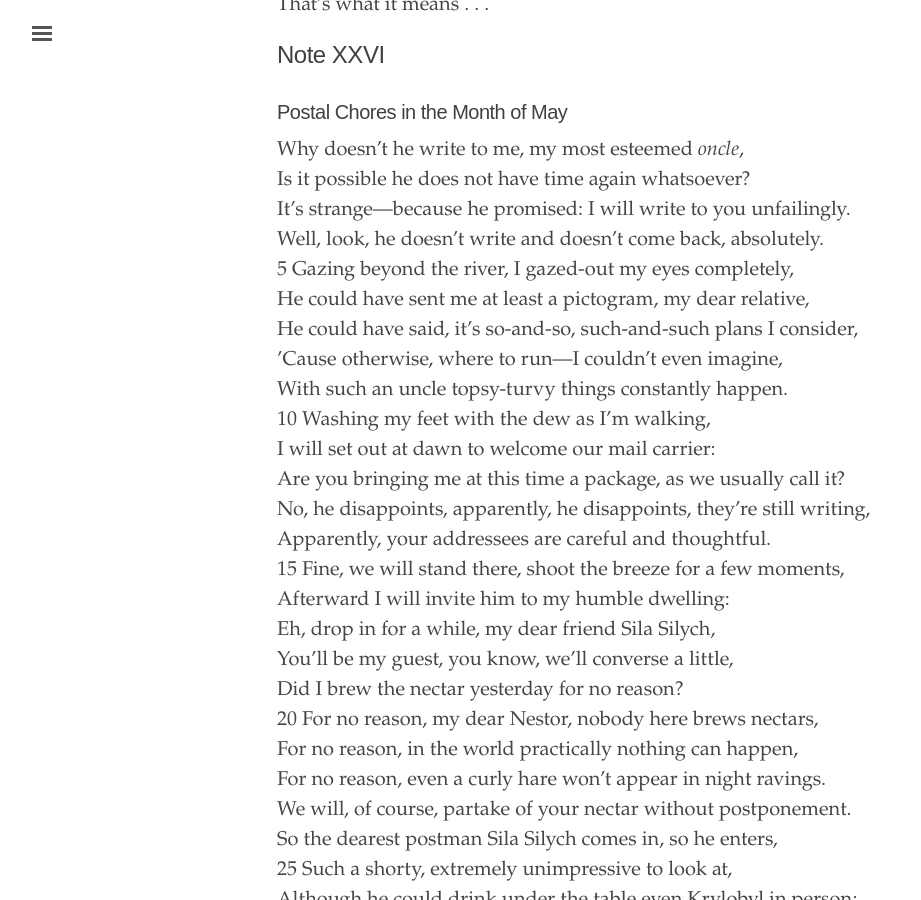
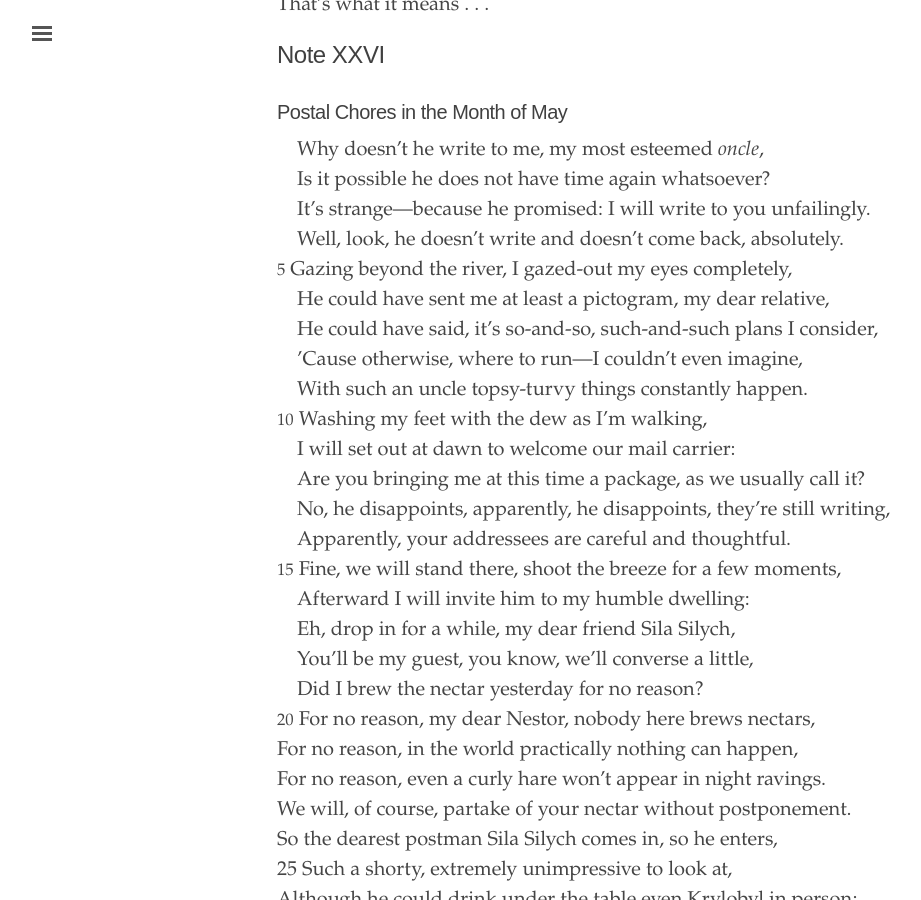
Before and after one commit to digbmc/dog-annotation-site, a Jekyll site: the page built from _texts/11_en.md, in a window 1280 px wide and 900 px high, scrolled down 12487 px. Shown: the whole window, without its empty margins (3-924 px from the left). Built offline with Jekyll 4.4.1, drawn with Linux system fonts in a browser that asks for light colours.

Commit message:
formatting line numbers note xxvi

```diff
--- a/_texts/11_en.md
+++ b/_texts/11_en.md
@@ -441,26 +441,26 @@ language: en
 
 ### Postal Chores in the Month of May
 
-- Why doesn’t he write to me, my most esteemed *oncle*,
-- Is it possible he does not have time again whatsoever?
-- It’s strange—because he promised: I will write to you unfailingly.
-- Well, look, he doesn’t write and doesn’t come back, absolutely.
-- 5  Gazing beyond the river, I gazed-out my eyes completely,
-- He could have sent me at least a pictogram, my dear relative,
-- He could have said, it’s so-and-so, such-and-such plans I consider,
-- ’Cause otherwise, where to run—I couldn’t even imagine,
-- With such an uncle topsy-turvy things constantly happen.
-- 10  Washing my feet with the dew as I’m walking,
-- I will set out at dawn to welcome our mail carrier:
-- Are you bringing me at this time a package, as we usually call it?
-- No, he disappoints, apparently, he disappoints, they’re still writing,
-- Apparently, your addressees are careful and thoughtful.
-- 15  Fine, we will stand there, shoot the breeze for a few moments,
-- Afterward I will invite him to my humble dwelling:
-- Eh, drop in for a while, my dear friend Sila Silych,
-- You’ll be my guest, you know, we’ll converse a little,
-- Did I brew the nectar yesterday for no reason?
-- 20  For no reason, my dear Nestor, nobody here brews nectars,
+- {:.indent-1} Why doesn’t he write to me, my most esteemed *oncle*,
+- {:.indent-1} Is it possible he does not have time again whatsoever?
+- {:.indent-1} It’s strange—because he promised: I will write to you unfailingly.
+- {:.indent-1} Well, look, he doesn’t write and doesn’t come back, absolutely.
+- <small>5</small>  Gazing beyond the river, I gazed-out my eyes completely,
+- {:.indent-1} He could have sent me at least a pictogram, my dear relative,
+- {:.indent-1} He could have said, it’s so-and-so, such-and-such plans I consider,
+- {:.indent-1} ’Cause otherwise, where to run—I couldn’t even imagine,
+- {:.indent-1} With such an uncle topsy-turvy things constantly happen.
+- <small>10</small>  Washing my feet with the dew as I’m walking,
+- {:.indent-1} I will set out at dawn to welcome our mail carrier:
+- {:.indent-1}Are you bringing me at this time a package, as we usually call it?
+- {:.indent-1}No, he disappoints, apparently, he disappoints, they’re still writing,
+- {:.indent-1}Apparently, your addressees are careful and thoughtful.
+- <small>15</small>  Fine, we will stand there, shoot the breeze for a few moments,
+- {:.indent-1}Afterward I will invite him to my humble dwelling:
+- {:.indent-1}Eh, drop in for a while, my dear friend Sila Silych,
+- {:.indent-1}You’ll be my guest, you know, we’ll converse a little,
+- {:.indent-1}Did I brew the nectar yesterday for no reason?
+- <small>20</small>  For no reason, my dear Nestor, nobody here brews nectars,
 - For no reason, in the world practically nothing can happen,
 - For no reason, even a curly hare won’t appear in night ravings.
 - We will, of course, partake of your nectar without postponement.
```
